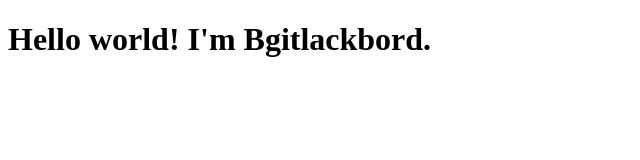
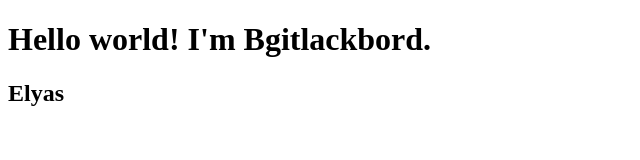
Before and after one commit to MSirous/TripGenius, a plain HTML site: page TripGenius-cli/index.htm in a window 1280 px wide. Shown: the whole page, without its empty margins (0-640 px from the left). Drawn offline with Linux system fonts and the light colour scheme.

Commit message:
Second commit

```diff
--- a/TripGenius-cli/index.htm
+++ b/TripGenius-cli/index.htm
@@ -7,6 +7,8 @@
 </head>
 <body>
     <h1>Hello world! I'm Bgitlackbord.</h1>
+    <h2>Elyas</h2>
+
 
 </body>
 </html>
```
